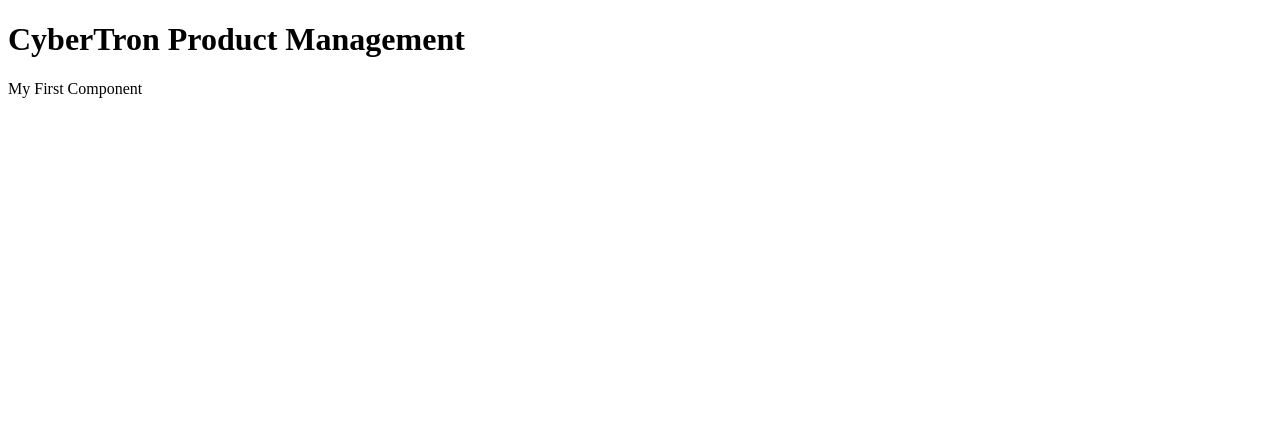
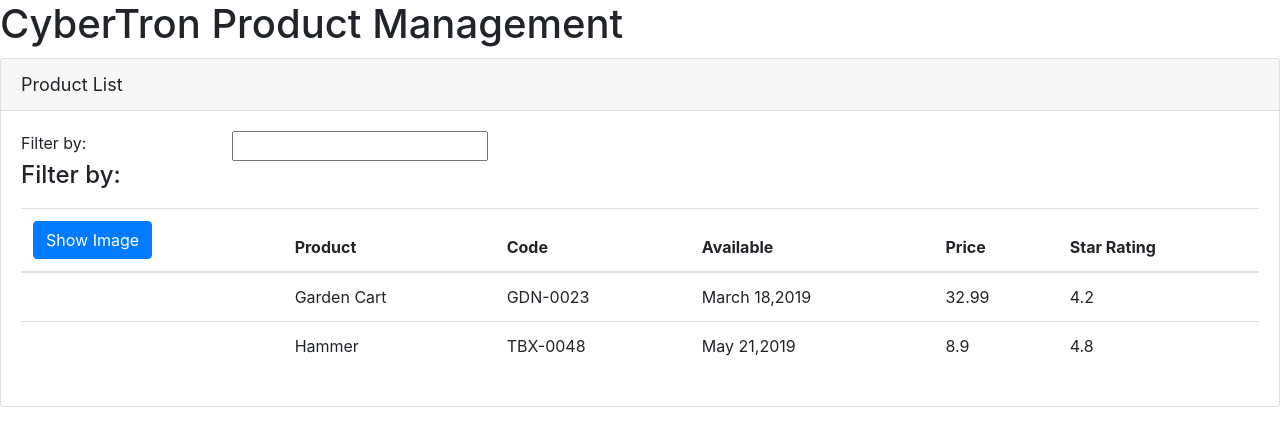
Before and after one commit to pnguyen46/angular, an Angular app: page / in a window 1280 px wide. Shown: the top 446 px of the page. Built offline with nearby package versions, Linux system fonts and the light colour scheme.

Commit message:
Templates Interpolation & Directives

```diff
--- a/package.json
+++ b/package.json
@@ -19,6 +19,8 @@
     "@angular/platform-browser": "~9.1.1",
     "@angular/platform-browser-dynamic": "~9.1.1",
     "@angular/router": "~9.1.1",
+    "bootstrap": "^4.5.3",
+    "font-awesome": "^4.7.0",
     "rxjs": "~6.5.4",
     "tslib": "^1.10.0",
     "zone.js": "~0.10.2"
--- a/src/app/app.component.ts
+++ b/src/app/app.component.ts
@@ -4,7 +4,7 @@
     selector: 'pm-root',
     template: `
     <div><h1>{{pageTitle}}</h1>
-            <div>My First Component</div>
+        <pm-products></pm-products>
     </div>
     `
 })
--- a/src/app/app.module.ts
+++ b/src/app/app.module.ts
@@ -2,10 +2,12 @@
 import { NgModule } from '@angular/core';
 
 import { AppComponent } from './app.component';
+import {ProductListComponent} from './products/product-list.component';
 
 @NgModule({
   declarations: [
-    AppComponent
+    AppComponent,
+    ProductListComponent
   ],
   imports: [
     BrowserModule
--- /dev/null
+++ b/src/app/products/product-list.component.html
@@ -0,0 +1,50 @@
+<div class="card">
+    <div class="card-header">
+        {{pageTitle}} <!--Interpolation {{template expression -> convert to string}}-->
+    </div>
+    <div class="card-body">
+        <div class="row">
+            <div class="col-md-2">Filter by:</div>
+            <div class="col-md-4">
+                <input type="text" />
+            </div>
+        </div>
+        <div class="row">
+            <div class="col-md-6">
+                <h4>Filter by: </h4>
+            </div>
+        </div>
+
+        <div class="table-responsive">
+            <table class="table" *ngIf="products && products.length">
+                <thead>
+                    <tr>
+                        <th>
+                            <button class = "btn btn-primary">
+                                Show Image
+                            </button>
+                        </th>
+                        <th>Product</th>
+                        <th>Code</th>
+                        <th>Available</th>
+                        <th>Price</th>
+                        <th>Star Rating</th>
+                    </tr>
+                    <tr *ngFor="let product of products"> <!--table row & children are repeated for each product in the list of products. Template input variable -> product-->
+                        <td></td>
+                        <td>{{ product.productName}}</td><!-- Interpolation is used-->
+                        <td>{{ product.productCode}}</td>
+                        <td>{{ product.releaseDate}}</td>
+                        <td>{{ product.price}}</td>
+                        <td>{{ product.starRating}}</td>
+                    </tr>
+                </thead>
+                <tbody>
+
+                </tbody>
+            </table>
+        </div>
+
+    </div>
+
+</div>
--- /dev/null
+++ b/src/app/products/product-list.component.ts
@@ -0,0 +1,32 @@
+import{ Component} from '@angular/core';
+
+@Component({
+    selector: 'pm-products',
+    templateUrl: './product-list.component.html'
+})
+
+export class ProductListComponent {
+    pageTitle:string = "Product List";
+    products: any[] = [
+        {
+            "productId":2,
+            "productName": "Garden Cart",
+            "productCode": "GDN-0023",
+            "releaseDate": "March 18,2019",
+            "description": "15 gallon capacity rolling garden cart",
+            "price": 32.99,
+            "starRating": 4.2,
+            "imageUrl": "assets/images/garden_cart.png"
+        },
+        {
+            "productId":5,
+            "productName": "Hammer",
+            "productCode": "TBX-0048",
+            "releaseDate": "May 21,2019",
+            "description": "Curved claw steel hammer",
+            "price": 8.9,
+            "starRating": 4.8,
+            "imageUrl": "assets/images/hammer.png"
+        }
+    ];
+}
--- a/src/styles.css
+++ b/src/styles.css
@@ -1,4 +1,8 @@
 /* You can add global styles to this file, and also import other style files */
+@import "~bootstrap/dist/css/bootstrap.min.css";
+@import "~font-awesome/css/font-awesome.min.css";
+
+
 div.card-header {
  font-size: large;
 }
```
Also changed, not shown: 1 other file (tests, documents, lock files or other folders).
